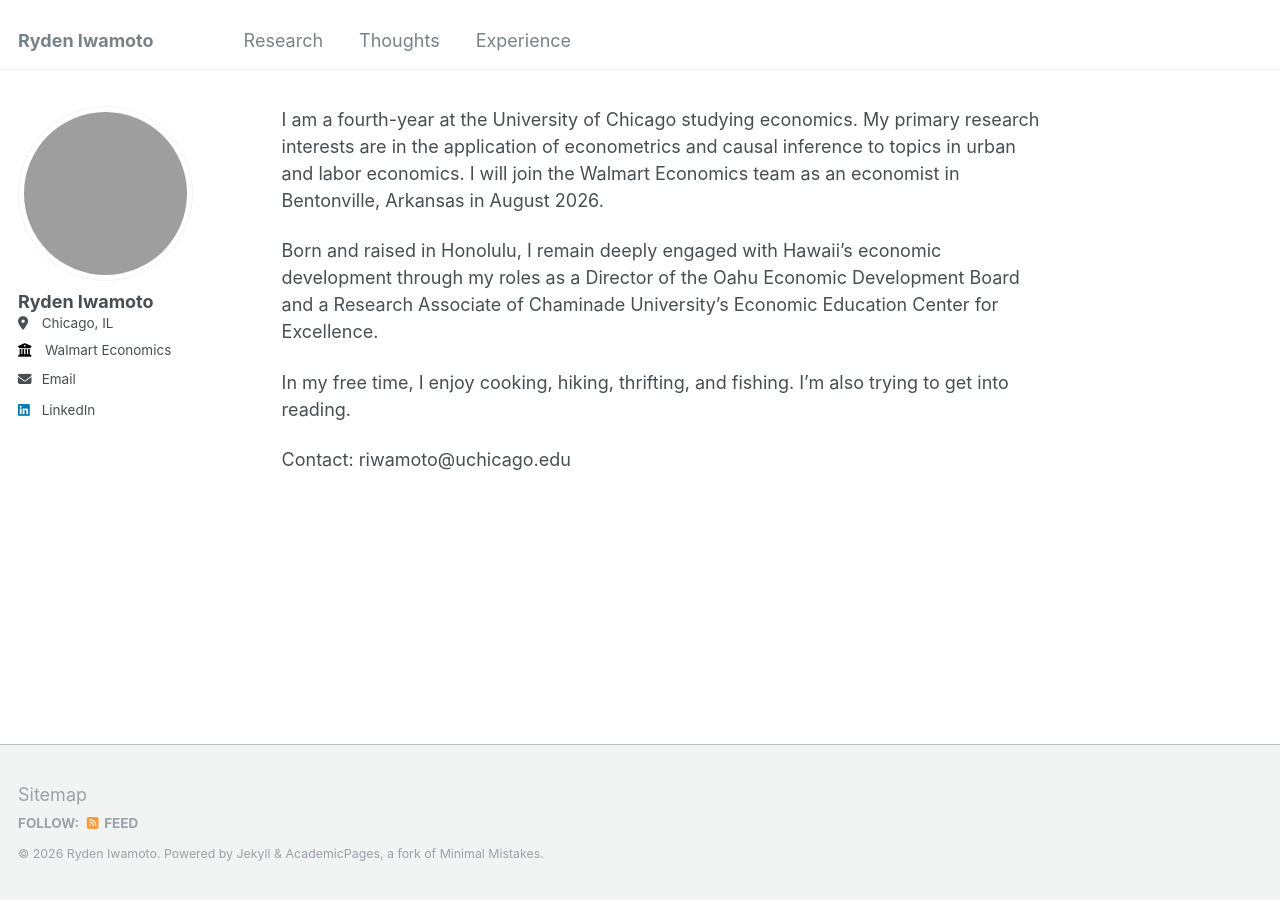
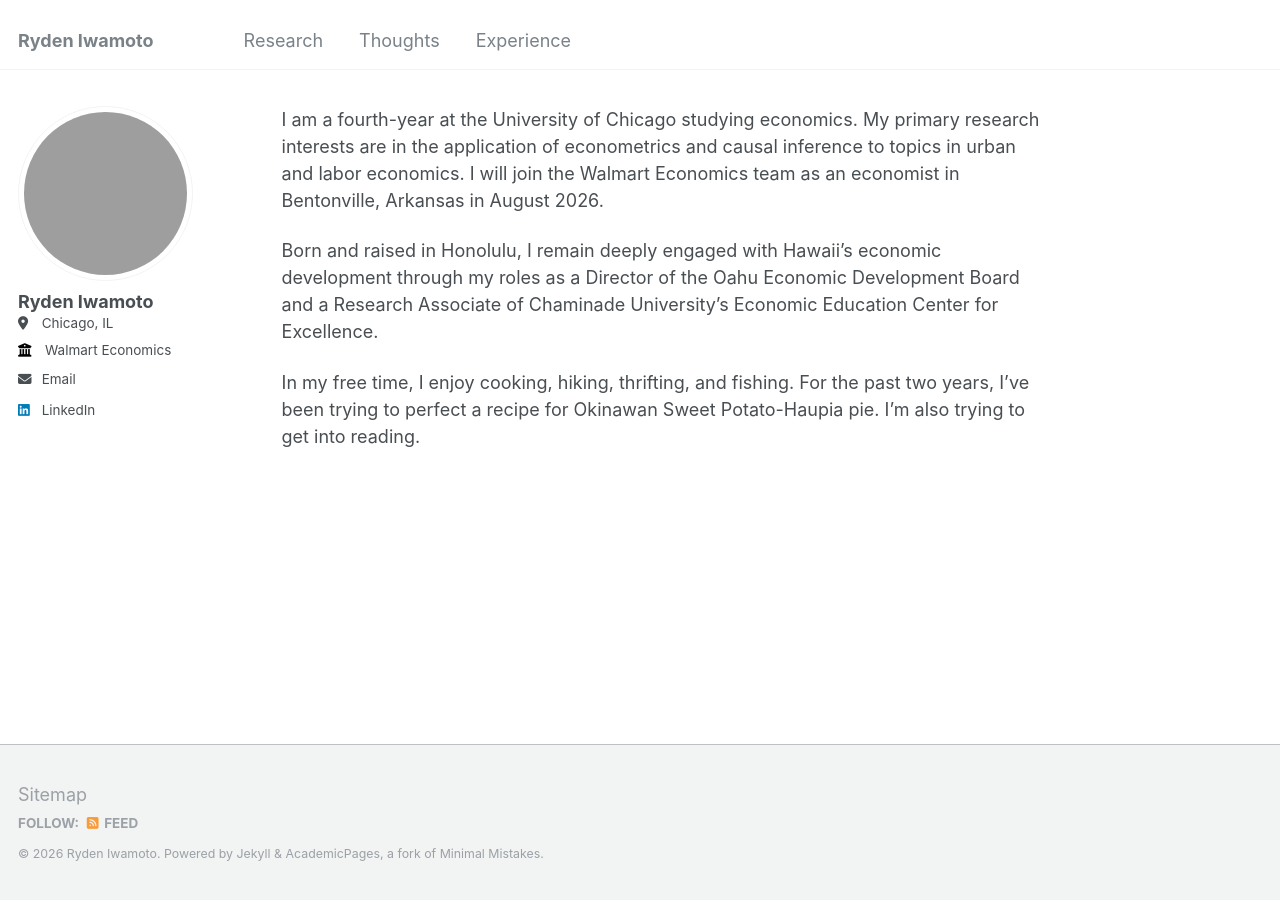
Before and after one commit to rydeniwamoto/rydeniwamoto.github.io, a Jekyll site: the page built from _pages/about.md, in a window 1280 px wide. Built offline with Jekyll 4.4.1, drawn with Linux system fonts in a browser that asks for light colours.

Commit message:
Update About page

```diff
--- a/_pages/about.md
+++ b/_pages/about.md
@@ -15,7 +15,6 @@ Born and raised in Honolulu, I remain deeply engaged with Hawaii's economic deve
 through my roles as a Director of the Oahu Economic Development Board and a Research
 Associate of Chaminade University's Economic Education Center for Excellence.
 
-In my free time, I enjoy cooking, hiking, thrifting, and fishing. I'm also trying to get into
-reading.
-
-Contact: riwamoto@uchicago.edu
+In my free time, I enjoy cooking, hiking, thrifting, and fishing. For the past two
+years, I've been trying to perfect a recipe for Okinawan Sweet Potato-Haupia pie.
+I'm also trying to get into reading.
```
